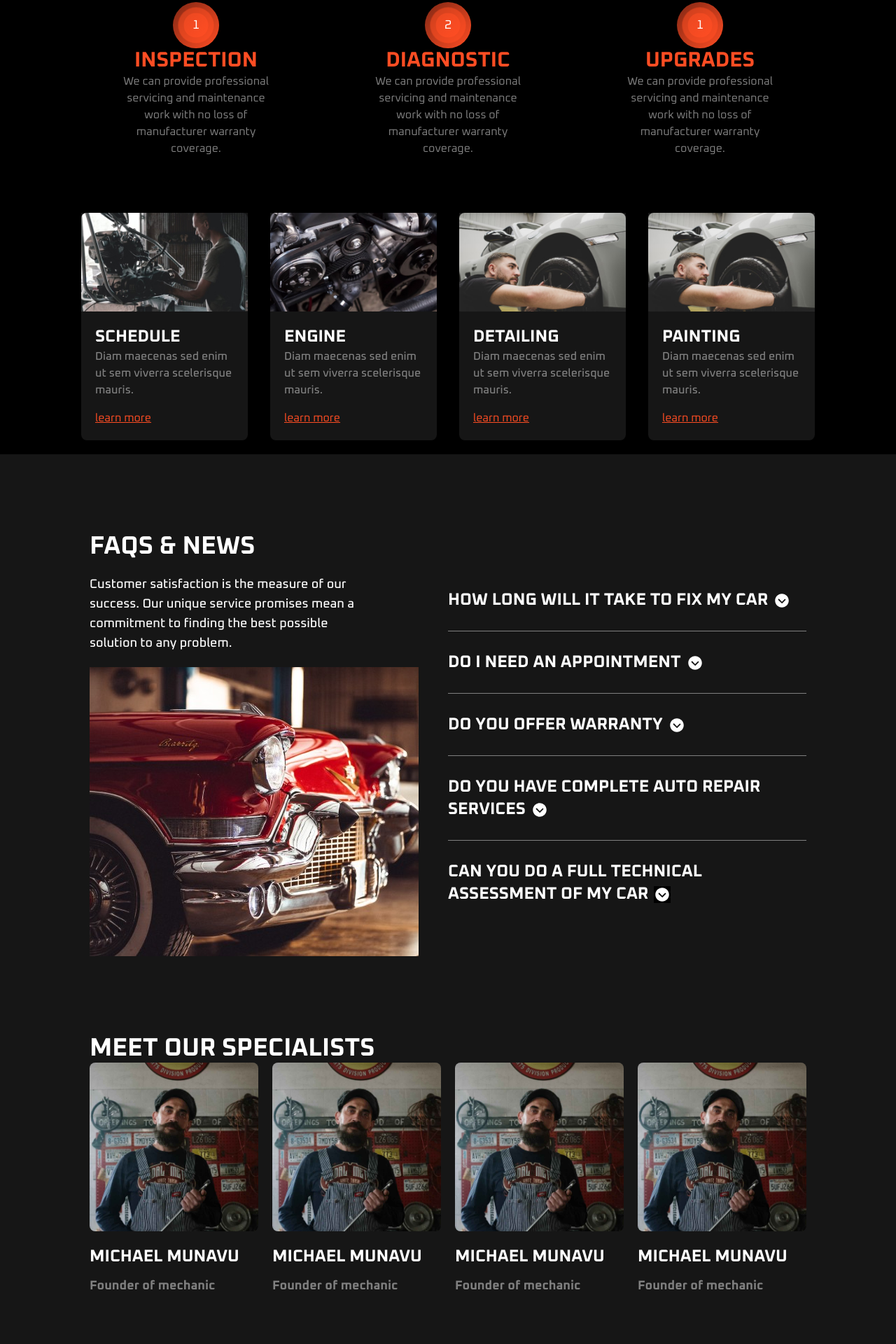
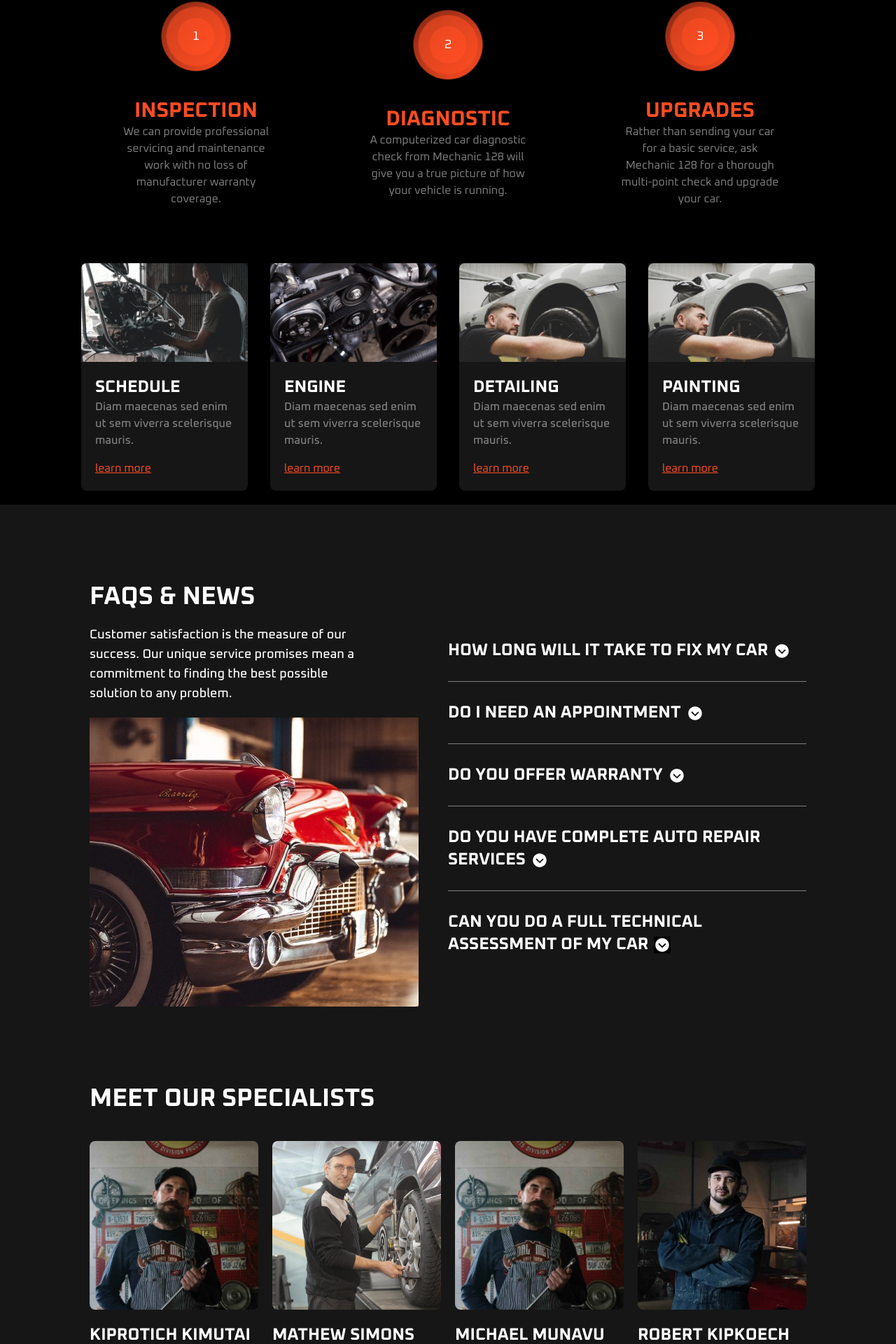
Before and after one commit to Kimutai01/mechanical, a React (Vite) app: page / in a window 1280 px wide. Shown: the part 2319-4239 px from the top of the page at 70% size. Built offline with nearby package versions, Linux system fonts and the light colour scheme; the HTML template or start-up script is replaced by a standard one.

Commit message:
Completed homepage

```diff
--- /dev/null
+++ b/src/components/Footer.jsx
@@ -0,0 +1,46 @@
+import React from "react";
+import { Link } from "react-router-dom";
+
+const Footer = () => {
+  return (
+    <div className="bg-[#000]">
+      <div className="flex flex-col md:flex-row justify-between md:mx-32">
+        <div>
+          <h1 className="font-bold text-4xl uppercase text-white text-center pb-5">
+            Mechanic
+          </h1>
+        </div>
+        <div className="md:flex md:flex-row grid grid-cols-2 gap-10 text-lg font-bold text-center text-white">
+          <div>
+            <Link to="/services">Home</Link>
+          </div>
+          <div>
+            <Link to="/services">About</Link>
+          </div>
+          <div>
+            <Link to="/services">Store</Link>
+          </div>
+          <div>
+            <Link to="/services">Pricing</Link>
+          </div>
+          <div>
+            <Link to="/services">Store</Link>
+          </div>
+          <div>
+            <Link to="/services">Blog</Link>
+          </div>
+        </div>
+      </div>
+
+      <p className="text-[grey] md:ml-80 text-center font-medium p-10 md:text-left">
+        @{new Date().getFullYear()} Mechanic. All rights reserved. developed by
+        <span className="text-[#FF0000]">
+          {" "}
+          <Link to="https://www.kiprotichkimutai.dev">Kiprotich Kimutai</Link>
+        </span>
+      </p>
+    </div>
+  );
+};
+
+export default Footer;
--- a/src/components/Services.jsx
+++ b/src/components/Services.jsx
@@ -9,53 +9,62 @@ const ServicesOffered = () => {
     <div>
       <div className="bg-[#000]">
         <h1>Services</h1>
-        <div className="mx-60 grid md:grid-cols-3 md:gap-32 md:mx-36 p-5  grid-cols-1 gap-5 pt-5 ">
-          <div className=" flex flex-col justify-center items-center text-center">
-            <div class="w-16 h-16 rounded-full flex items-center justify-center bg-gradient-to-br from-[#802714] to-[#ff4d23] animate-pulse-slow">
-              <div class="w-12 h-12 rounded-full flex items-center justify-center bg-gradient-to-br from-[#cb3f1d] to-[#ff4d23] animate-pulse-slow">
-                <div class="w-8 h-8 rounded-full flex items-center justify-center bg-gradient-to-br from-[#ea4821] to-[#ff4d23] animate-pulse-slow">
+        <div className=" grid md:grid-cols-3 md:gap-32 md:mx-36 p-5  grid-cols-1 gap-5 pt-5 ">
+          <div className=" flex flex-row  md:flex-col justify-center items-center md:text-center">
+            <div className="mr-8 md:mr-0">
+              <div class="w-24 h-24 rounded-full flex items-center justify-center bg-gradient-to-br from-[#802714] to-[#ff4d23] animate-pulse-slow">
+                <div class="w-20 h-20 rounded-full flex items-center justify-center bg-gradient-to-br from-[#cb3f1d] to-[#ff4d23] animate-pulse-slow">
+                  <div class="w-12 h-12 rounded-full flex items-center justify-center bg-gradient-to-br from-[#ea4821] to-[#ff4d23] animate-pulse-slow">
                     <h1 class="text-white">1</h1>
                   </div>
                 </div>
               </div>
-
+            </div>
+            <div className="md:mt-10">
               <h1 className="text-[#ff4d23] text-3xl font-bold">INSPECTION</h1>
               <p className="text-[grey]">
-              We can provide professional servicing and maintenance work with no
-              loss of manufacturer warranty coverage.
+                We can provide professional servicing and maintenance work with
+                no loss of manufacturer warranty coverage.
               </p>
             </div>
+          </div>
 
-          <div className=" flex flex-col justify-center items-center text-center">
-            <div class="w-16 h-16 rounded-full flex items-center justify-center bg-gradient-to-br from-[#802714] to-[#ff4d23] animate-pulse-slow">
-              <div class="w-12 h-12 rounded-full flex items-center justify-center bg-gradient-to-br from-[#cb3f1d] to-[#ff4d23] animate-pulse-slow">
-                <div class="w-8 h-8 rounded-full flex items-center justify-center bg-gradient-to-br from-[#ea4821] to-[#ff4d23] animate-pulse-slow">
+          <div className=" flex flex-row  md:flex-col justify-center items-center md:text-center ">
+            <div className="mr-8 md:mr-0">
+              <div class="w-24 h-24 rounded-full flex items-center justify-center bg-gradient-to-br from-[#802714] to-[#ff4d23] animate-pulse-slow">
+                <div class="w-20 h-20 rounded-full flex items-center justify-center bg-gradient-to-br from-[#cb3f1d] to-[#ff4d23] animate-pulse-slow">
+                  <div class="w-12 h-12 rounded-full flex items-center justify-center bg-gradient-to-br from-[#ea4821] to-[#ff4d23] animate-pulse-slow">
                     <h1 class="text-white">2</h1>
                   </div>
                 </div>
               </div>
-
+            </div>
+            <div className="md:mt-10">
               <h1 className="text-[#ff4d23] text-3xl font-bold">DIAGNOSTIC</h1>
               <p className="text-[grey]">
-              We can provide professional servicing and maintenance work with no
-              loss of manufacturer warranty coverage.
+                A computerized car diagnostic check from Mechanic 128 will give
+                you a true picture of how your vehicle is running.
               </p>
             </div>
+          </div>
 
-          <div className=" flex flex-col justify-center items-center text-center">
-            <div class="w-16 h-16 rounded-full flex items-center justify-center bg-gradient-to-br from-[#802714] to-[#ff4d23] animate-pulse-slow">
-              <div class="w-12 h-12 rounded-full flex items-center justify-center bg-gradient-to-br from-[#cb3f1d] to-[#ff4d23] animate-pulse-slow">
-                <div class="w-8 h-8 rounded-full flex items-center justify-center bg-gradient-to-br from-[#ea4821] to-[#ff4d23] animate-pulse-slow">
-                  <h1 class="text-white">1</h1>
+          <div className=" flex flex-row  md:flex-col justify-center items-center md:text-center ">
+            <div className="mr-8 md:mr-0">
+              <div class="w-24 h-24 rounded-full flex items-center justify-center bg-gradient-to-br from-[#802714] to-[#ff4d23] animate-pulse-slow">
+                <div class="w-20 h-20 rounded-full flex items-center justify-center bg-gradient-to-br from-[#cb3f1d] to-[#ff4d23] animate-pulse-slow">
+                  <div class="w-12 h-12 rounded-full flex items-center justify-center bg-gradient-to-br from-[#ea4821] to-[#ff4d23] animate-pulse-slow">
+                    <h1 class="text-white">3</h1>
                   </div>
                 </div>
               </div>
-
+            </div>
+            <div className="md:mt-10">
               <h1 className="text-[#ff4d23] text-3xl font-bold">UPGRADES</h1>
               <p className="text-[grey]">
-              We can provide professional servicing and maintenance work with no
-              loss of manufacturer warranty coverage.
+                Rather than sending your car for a basic service, ask Mechanic
+                128 for a thorough multi-point check and upgrade your car.
               </p>
+            </div>
           </div>
         </div>
 
--- a/src/components/Specialist.jsx
+++ b/src/components/Specialist.jsx
@@ -1,5 +1,7 @@
 import React from "react";
 import red from "../assets/jacob.jpg";
+import rob from "../assets/robert.jpg";
+import sim from "../assets/simons.jpg";
 
 const Specialist = () => {
   return (
@@ -7,12 +9,24 @@ const Specialist = () => {
       <h1 className="uppercase text-[white] text-3xl p-6 md:p-0 md:text-4xl font-bold md:mx-32">
         meet our specialists
       </h1>
-      <div className="grid md:grid-cols-4 md:gap-5 md:mx-32 p-5 md:p-0   grid-cols-1 gap-5 pt-10 ">
+      <div className="grid md:grid-cols-4 md:gap-5 md:mt-10 md:mx-32 p-5 md:p-0   grid-cols-1 gap-5 pt-10 ">
         <div>
           <img src={red} alt="" className="rounded-lg" />
           <div className="mt-5">
             <h1 className="uppercase text-white font-bold text-2xl">
-              Michael Munavu
+              Kiprotich Kimutai
+            </h1>
+            <p className="text-[grey] text-lg font-bold mt-3">
+              Founder of mechanic
+            </p>
+          </div>
+        </div>
+
+        <div>
+          <img src={sim} alt="" className="rounded-lg" />
+          <div className="mt-5">
+            <h1 className="uppercase text-white font-bold text-2xl">
+              Mathew Simons
             </h1>
             <p className="text-[grey] text-lg font-bold mt-3">
               Founder of mechanic
@@ -33,22 +47,10 @@ const Specialist = () => {
         </div>
 
         <div>
-          <img src={red} alt="" className="rounded-lg" />
+          <img src={rob} alt="" className="rounded-lg" />
           <div className="mt-5">
             <h1 className="uppercase text-white font-bold text-2xl">
-              Michael Munavu
-            </h1>
-            <p className="text-[grey] text-lg font-bold mt-3">
-              Founder of mechanic
-            </p>
-          </div>
-        </div>
-
-        <div>
-          <img src={red} alt="" className="rounded-lg" />
-          <div className="mt-5">
-            <h1 className="uppercase text-white font-bold text-2xl">
-              Michael Munavu
+              Robert Kipkoech
             </h1>
             <p className="text-[grey] text-lg font-bold mt-3">
               Founder of mechanic
--- a/src/pages/Home.jsx
+++ b/src/pages/Home.jsx
@@ -7,6 +7,7 @@ import Specialist from "../components/Specialist";
 import Testimonials from "../components/Testimonials";
 import Pricing from "../components/Pricing";
 import Contact from "../components/Contact";
+import Footer from "../components/Footer";
 
 const Home = () => {
   return (
@@ -19,6 +20,7 @@ const Home = () => {
       <Testimonials />
       <Pricing />
       <Contact />
+      <Footer />
     </div>
   );
 };
```
Also changed, not shown: src/assets/paint.jpg (renamed from src/assets/.jpg). Lines whose indentation alone changed are shown as unchanged.
